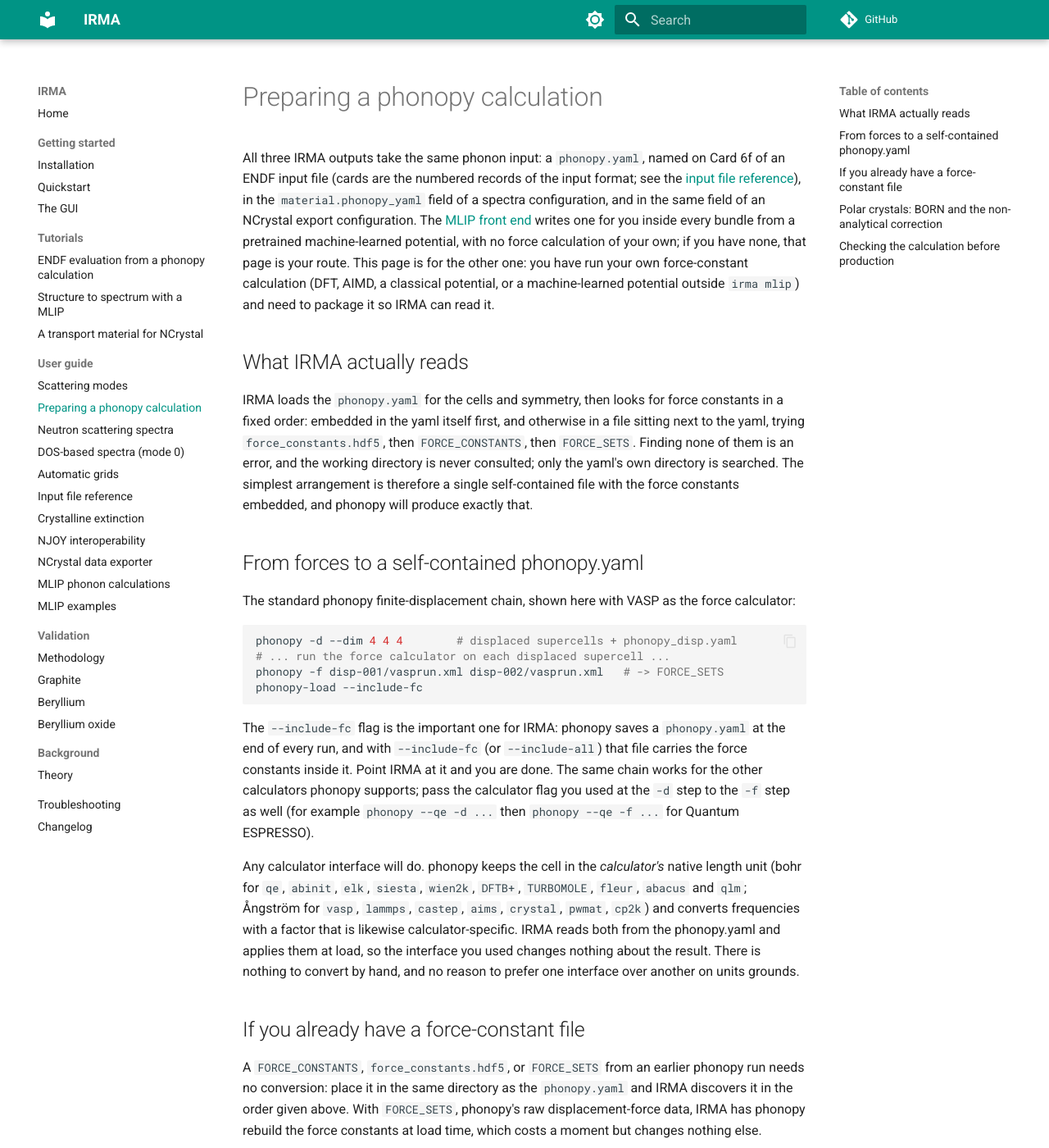
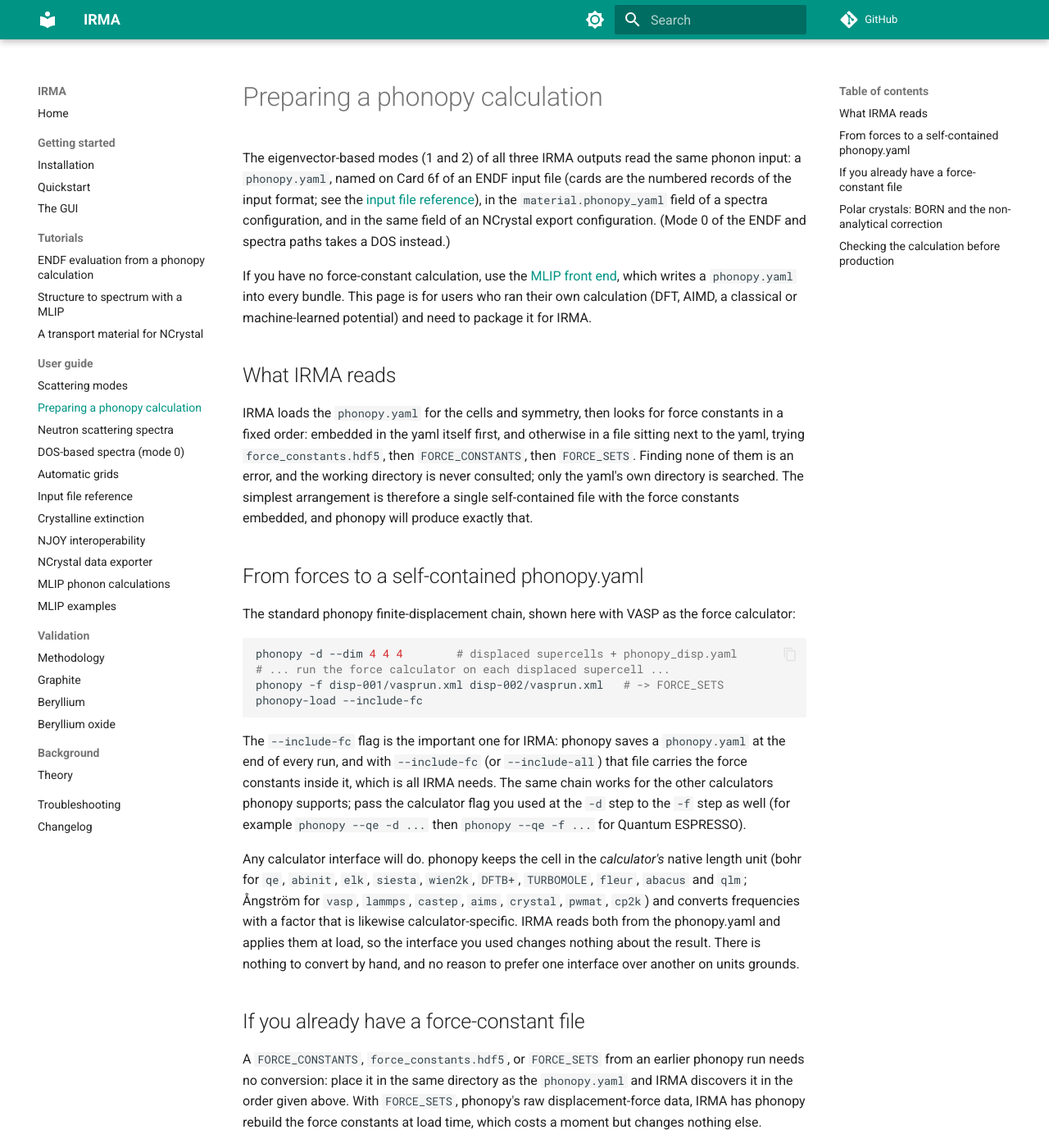
Before and after one commit to ramic-k/IRMA, an MkDocs documentation site: the page built from docs/phonopy-input.md, in a window 1280 px wide and 1400 px high. Shown: the whole window at 82% size. Built offline with MkDocs 1.6.1 and Material for MkDocs 9.7.7, drawn with Linux system fonts in a browser that asks for light colours; comment, search, counter and statistics services are not loaded; some of the changed text lies outside the part shown.

Commit message:
docs/phonopy-input.md: phonopy 4 NAC route, scope of the page, wording
phonopy 4 removed --nac: NAC is on when a BORN file is present, and
phonopy.yaml keeps the NAC parameters by default. The page no longer
says every output takes a phonopy.yaml (mode 0 takes a DOS), and the
modes.md pointer now names what that page covers (the q-mesh floor of
the one-phonon term), not mesh convergence. The opening is split and
the casual phrases are replaced.

Claude-Session: https://claude.ai/code/session_01C2iC5HyRUuJ3FeKVVSE61G

```diff
--- a/docs/phonopy-input.md
+++ b/docs/phonopy-input.md
@@ -1,20 +1,19 @@
 # Preparing a phonopy calculation
 
-All three IRMA outputs take the same phonon input: a
-`phonopy.yaml`, named on Card 6f of an ENDF input file (cards are the
-numbered records of the input format; see the
+The eigenvector-based modes (1 and 2) of all three IRMA outputs read the
+same phonon input: a `phonopy.yaml`, named on Card 6f of an ENDF input
+file (cards are the numbered records of the input format; see the
 [input file reference](input-reference.md)), in the
 `material.phonopy_yaml` field of a spectra configuration, and in the
-same field of an NCrystal export configuration. The
-[MLIP front end](mlip.md) writes one for you inside every bundle from a
-pretrained machine-learned potential, with no force calculation of your
-own; if you have none, that page is your route. This
-page is for the other one: you have run your own force-constant
-calculation (DFT, AIMD, a classical potential, or a machine-learned
-potential outside `irma mlip`) and need to package it so IRMA can read
-it.
+same field of an NCrystal export configuration. (Mode 0 of the ENDF and
+spectra paths takes a DOS instead.)
 
-## What IRMA actually reads
+If you have no force-constant calculation, use the [MLIP front
+end](mlip.md), which writes a `phonopy.yaml` into every bundle. This page
+is for users who ran their own calculation (DFT, AIMD, a classical or
+machine-learned potential) and need to package it for IRMA.
+
+## What IRMA reads
 
 IRMA loads the `phonopy.yaml` for the cells and symmetry, then looks
 for force constants in a fixed order: embedded in the yaml itself
@@ -39,8 +38,8 @@ phonopy-load --include-fc
 
 The `--include-fc` flag is the important one for IRMA: phonopy saves a
 `phonopy.yaml` at the end of every run, and with `--include-fc` (or
-`--include-all`) that file carries the force constants inside it.
-Point IRMA at it and you are done. The same chain works for the other
+`--include-all`) that file carries the force constants inside it,
+which is all IRMA needs. The same chain works for the other
 calculators phonopy supports; pass the calculator flag you used at the
 `-d` step to the `-f` step as well (for example `phonopy --qe -d ...`
 then `phonopy --qe -f ...` for Quantum ESPRESSO).
@@ -71,8 +70,11 @@ dipole interaction splits the optical branches near the zone center,
 and phonopy handles it with the non-analytical-term correction (NAC)
 parameterized by a `BORN` file: the dielectric tensor and the Born
 effective charges. IRMA honors NAC two ways. If the `phonopy.yaml`
-already embeds the NAC parameters (a phonopy run with `--include-all`,
-or `--nac` workflows that save them), IRMA applies them. On an ENDF
+already embeds the NAC parameters, IRMA applies them. With phonopy 4,
+keep the `BORN` file in the directory where you run phonopy: phonopy
+then applies NAC and saves the parameters in `phonopy.yaml` (use
+`--include-fc` or `--include-all` so the force constants are embedded
+too). On an ENDF
 input file, Card 6f's `use_born=1` additionally names a `BORN` file
 explicitly, and an unreadable file is an error rather than a silent
 fallback. A `BORN` file merely sitting in
@@ -85,8 +87,9 @@ Whichever route produced the calculation, look at the phonon density of
 states before spending compute on an evaluation (phonopy's own `-p`
 plotting flag draws it, or plot the `total_dos.dat` it writes): imaginary modes or a
 cut-off spectrum mean the force-constant calculation needs attention,
-not the IRMA settings. The [scattering modes](modes.md) page covers
-the mesh-convergence question, and the
+not the IRMA settings. The [scattering modes](modes.md) page explains
+how the phonon q-mesh sets the lowest energy the one-phonon term
+reaches, and the
 [troubleshooting](troubleshooting.md) page lists the force-constant
 pitfalls IRMA diagnoses at load time, including the supercell and
 primitive-cell mismatches it rejects outright.
```
